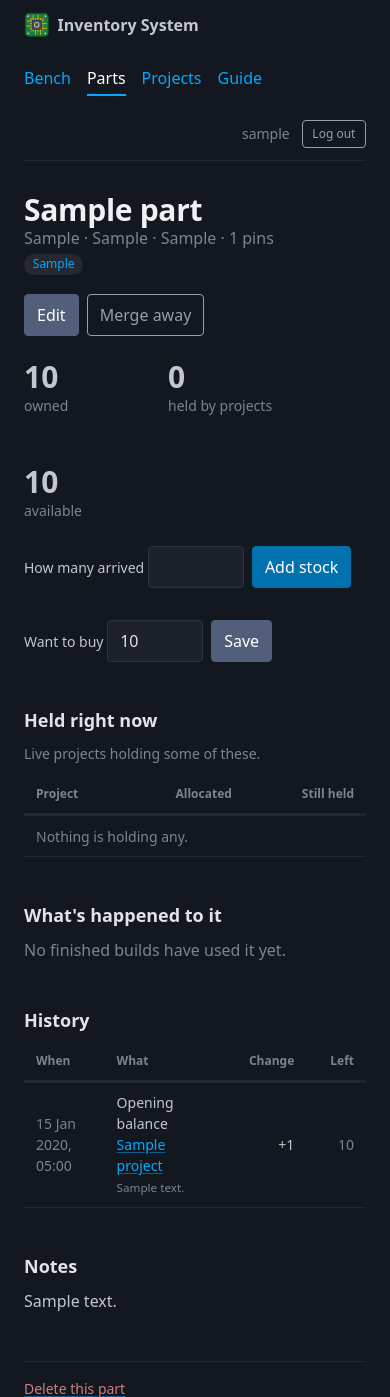
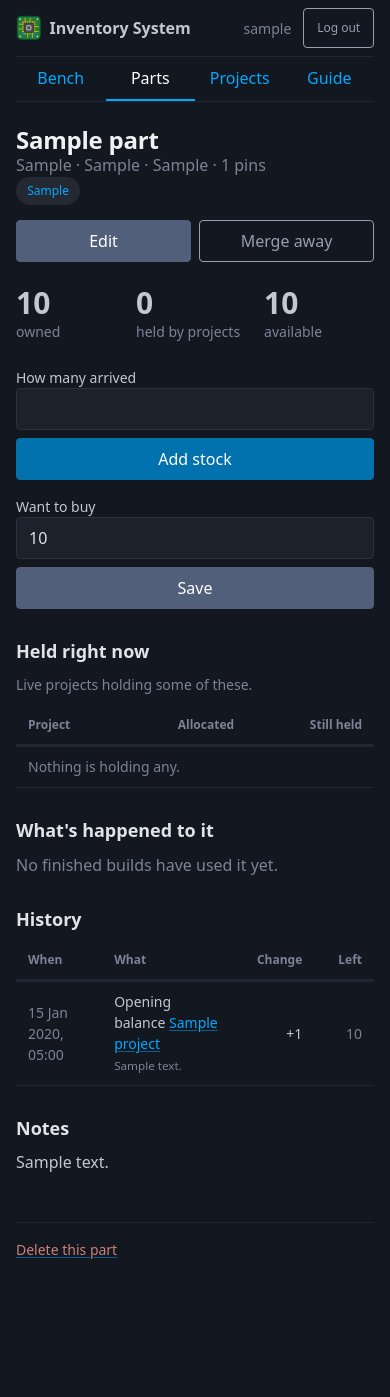
Before and after one commit to DagaVedant/Inventory-Management-System, a Django app: page /parts/1/ in a window 390 px wide. Shown: the top 1397 px of the page. After the commit the page ends 1259 px from the top, so only its background shows below. Run offline with Django 5.2, Linux system fonts and the light colour scheme; a user stored in the database is signed in; tables that the repository leaves empty hold one stand-in row (values such as "Sample post"); data that the repository does not hold is empty.

Commit message:
lay the pages out for a phone
below 640px tables become stacked rows showing the two or three numbers
that matter, action rows become full-width buttons, the nav sits on its
own line with finger-sized targets, and the teardown form puts each
part's three boxes on their own labelled line. nothing scrolls sideways
on a 375px screen any more.

```diff
--- a/core/forms.py
+++ b/core/forms.py
@@ -181,7 +181,7 @@ class AddStockForm(forms.Form):
     qty = forms.IntegerField(
         min_value=1,
         label="How many arrived",
-        widget=forms.NumberInput(attrs={"min": 1, "style": "width:6em"}),
+        widget=forms.NumberInput(attrs={"min": 1}),
     )
 
 
@@ -230,7 +230,7 @@ class WantToBuyForm(forms.Form):
     qty = forms.IntegerField(
         min_value=0,
         label="Want to buy",
-        widget=forms.NumberInput(attrs={"min": 0, "style": "width:6em"}),
+        widget=forms.NumberInput(attrs={"min": 0}),
     )
 
 
@@ -337,19 +337,19 @@ class TeardownLineForm(forms.Form):
         min_value=0,
         initial=0,
         label="Returned",
-        widget=forms.NumberInput(attrs={"min": 0, "style": "width:5em"}),
+        widget=forms.NumberInput(attrs={"min": 0}),
     )
     qty_soldered = forms.IntegerField(
         min_value=0,
         initial=0,
         label="Soldered in",
-        widget=forms.NumberInput(attrs={"min": 0, "style": "width:5em"}),
+        widget=forms.NumberInput(attrs={"min": 0}),
     )
     qty_broken = forms.IntegerField(
         min_value=0,
         initial=0,
         label="Broken",
-        widget=forms.NumberInput(attrs={"min": 0, "style": "width:5em"}),
+        widget=forms.NumberInput(attrs={"min": 0}),
     )
 
     def __init__(self, *args, project=None, **kwargs):
--- a/core/static/app.css
+++ b/core/static/app.css
@@ -189,3 +189,78 @@ button, [role="button"], a { touch-action: manipulation; }
 @media (prefers-reduced-motion: reduce) {
   *, *::before, *::after { transition: none !important; }
 }
+
+/* Small screens. Desktop rules above are the base; below 640px the page
+   becomes a single column, tables turn into stacked rows, and anything
+   tappable gets a finger-sized target. */
+.sm-only { display: none; }
+@media (max-width: 640px) {
+  .container { padding-inline: var(--space-4); }
+  h1 { font-size: var(--text-xl); }
+  h2 { margin-top: var(--space-6); }
+  .section-head { margin-top: var(--space-6); }
+  .section-head .aside { margin-left: 0; flex-basis: 100%; }
+  .sm-only { display: block; }
+
+  .topbar { gap: var(--space-2) var(--space-4); padding-block: var(--space-2) 0;
+            margin-bottom: var(--space-5); }
+  .topbar .who { margin-left: auto; }
+  .topbar .links { flex-basis: 100%; order: 3; justify-content: space-between;
+                   gap: 0; border-top: 1px solid var(--pico-muted-border-color); }
+  .topbar .links a { flex: 1; display: flex; justify-content: center; align-items: center;
+                     min-height: 2.75rem; padding: 0; border-bottom-width: 2px; }
+
+  .page-head { flex-direction: column; align-items: stretch; gap: var(--space-3); }
+  .page-actions { display: grid; grid-template-columns: repeat(auto-fit, minmax(8rem, 1fr)); }
+  .page-actions [role="button"], .page-actions button { width: 100%; text-align: center; }
+  .form-actions { flex-direction: column; align-items: stretch; }
+  .form-actions button, .form-actions [role="button"] { width: 100%; }
+  .form-actions .muted { text-align: center; padding: var(--space-2); }
+  .stock-forms { flex-direction: column; gap: var(--space-4); }
+  .inline-fields { flex-direction: column; align-items: stretch; }
+  .inline-fields input { width: 100%; }
+  .inline-fields button { width: 100%; }
+  .stats { gap: var(--space-5); }
+  .btn-sm { min-height: 2.5rem; padding: .5rem .8rem; }
+  .tag { padding: .3rem .7rem; }
+  .auth { margin-top: var(--space-5); }
+
+  figure { overflow-x: auto; }
+  .fit > table { min-width: 100%; }
+
+  .cards thead { position: absolute; width: 1px; height: 1px; overflow: hidden;
+                 clip: rect(0 0 0 0); white-space: nowrap; }
+  .cards tbody tr { display: flex; flex-wrap: wrap; align-items: baseline;
+                    gap: var(--space-1) var(--space-4); padding: var(--space-3) 0;
+                    border-bottom: 1px solid var(--pico-muted-border-color); }
+  .cards tbody tr:hover { background: none; }
+  .cards tbody th, .cards tbody td { display: block; padding: 0; border: 0; background: none; }
+  .cards tbody th[scope="row"] { flex: 1 1 12rem; font-size: var(--text-base); }
+  .cards tbody td[data-label] { white-space: nowrap; }
+  .cards tbody td[data-label]::before { content: attr(data-label); display: block;
+                                        font-size: var(--text-xs); color: var(--pico-muted-color);
+                                        font-weight: 500; }
+  .cards tbody td[colspan] { flex-basis: 100%; }
+  .cards .sm-hide { display: none; }
+  .cards .sm-full { flex-basis: 100%; }
+  .cards .sm-full .row-actions { justify-content: flex-start; }
+  .cards .row-actions form { flex: 1; }
+  .cards .row-actions input { flex: 1; width: auto; }
+  .cards .row-actions button { flex: 1; }
+}
+
+/* Number inputs that live inside tables (teardown, return). */
+td > input[type="number"] { width: 5.5rem; margin: 0; }
+@media (max-width: 640px) {
+  .page-head hgroup, .page-head h1 { flex: none; }
+  .page-actions { grid-auto-rows: min-content; align-content: start; align-items: start; }
+  .inline-fields label { display: block; }
+}
+@media (max-width: 640px) {
+  .cards.stack tbody th[scope="row"] { flex-basis: 100%; }
+  .cards.stack tbody td[data-label] { text-align: left; }
+  .cards.stack td > input[type="number"] { width: 5rem; }
+}
+@media (max-width: 640px) {
+  .page-head { display: grid; grid-template-columns: 1fr; gap: var(--space-3); }
+}
```
Also changed, not shown: core/templates/core/dashboard.html (+13 -13 lines), core/templates/core/part_list.html (+9 -8 lines), core/templates/core/project_detail.html (+9 -9 lines), core/templates/core/project_list.html (+8 -8 lines), core/templates/core/project_teardown.html (+6 -6 lines).
